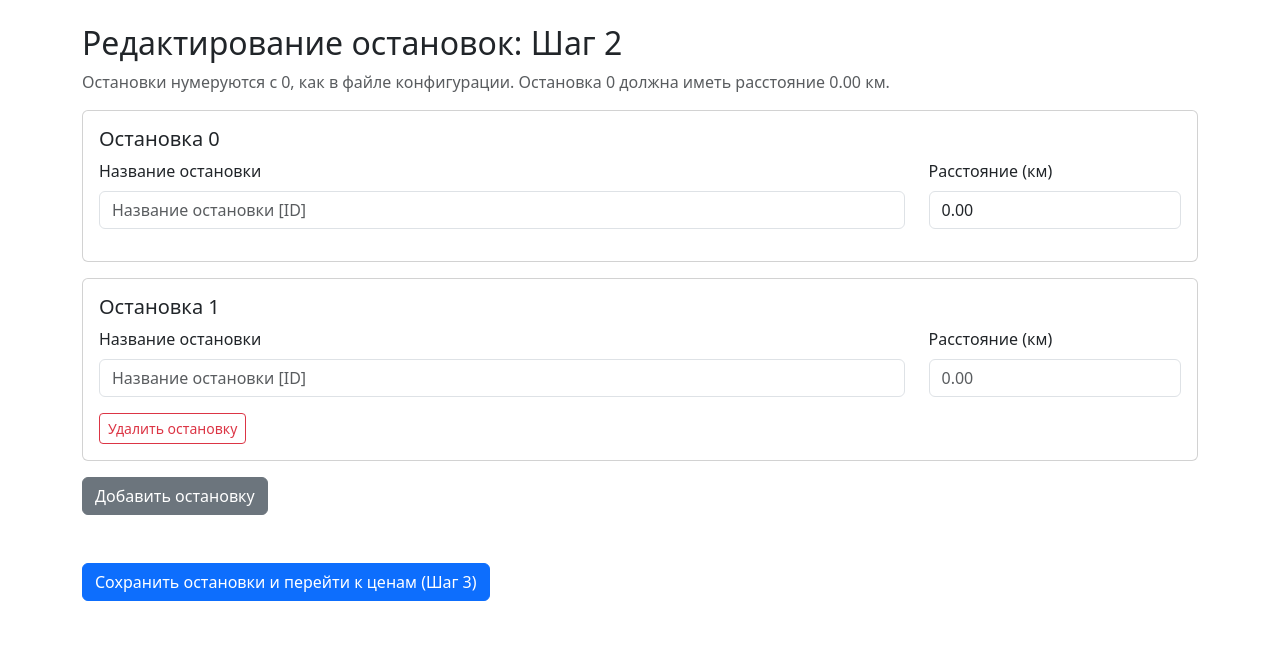
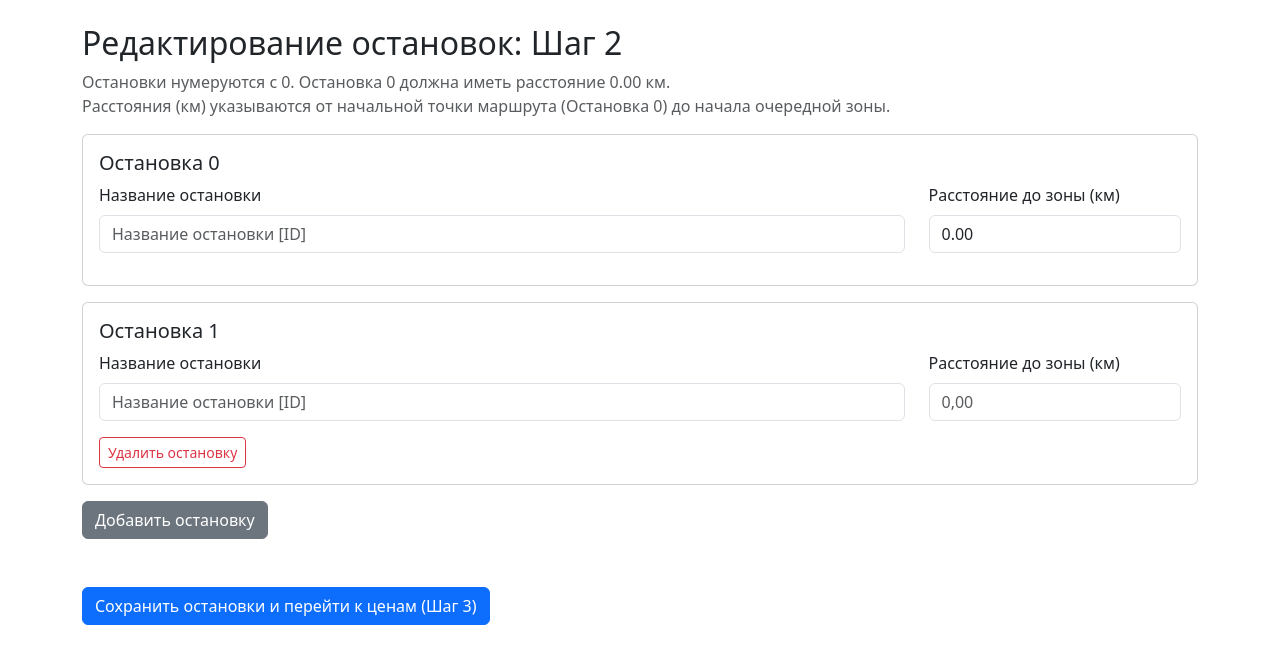
Before and after one commit to Quros7/TransportRoutesApp, a Flask app: page /route/edit/1/stops in a window 1280 px wide. Shown: the part 56-720 px from the top of the page. Run offline with Flask 3, Linux system fonts and the light colour scheme; a user stored in the database is signed in; tables that the repository leaves empty hold one stand-in row (values such as "Sample post"); some libraries are stand-ins or nearby versions.

Commit message:
Refactor texts

```diff
--- a/app/forms.py
+++ b/app/forms.py
@@ -35,29 +35,6 @@ class RegistrationForm(FlaskForm):
             raise ValidationError('Этот email адрес уже занят.')
 
 
-# # --- Подформа для ввода одного тарифа ---
-# class TariffForm(FlaskForm):
-#     tariff_name = StringField('Название тарифа', validators=[DataRequired(), Length(max=50)])
-
-#     # НОВЫЕ ПОЛЯ для кодов оплаты в файле конфигурации:
-
-#     # Поле 1: Соответствует колонке 2 строки тарифа (напр., '02' или 'P')
-#     # Используем Regexp, чтобы ограничить ввод только цифрами или 'P'
-#     payment_code_1 = StringField('Код оплаты 1 (напр., 02, P)', validators=[
-#         DataRequired(),
-#         Length(min=1, max=3),
-#         Regexp(r'^[0-9A-Z]+$', message='Допускаются только цифры или латинские буквы (P)')
-#     ])
-
-#     # Поле 2: Соответствует колонке 3 строки тарифа (напр., '98' или '89')
-#     # Это ID типа льготы/багажа/наличной оплаты.
-#     payment_code_2 = StringField('Код оплаты 2 (ID льготы/багажа)', validators=[
-#         DataRequired(),
-#         Length(max=3),
-#         Regexp(r'^[0-9]+$', message='Допускаются только цифры.')
-#     ])
-
-
 # --- Подформа для ввода одной Тарифной Таблицы (Строка Tabs) ---
 class TariffTableEntryForm(FlaskForm):
     # 1. Название тарифа (для Шага 3 и отображения)
@@ -91,7 +68,7 @@ class StopForm(FlaskForm):
 
     # Расстояние (Может быть 0.00, но должно быть обязательно заполнено)
     km_distance = DecimalField(
-        'Расстояние (км)',
+        'Расстояние до зоны (км)',
         places=2,
         # Используем InputRequired, чтобы разрешить значение 0
         validators=[InputRequired(), NumberRange(min=0, message="Расстояние не может быть отрицательным.")]
@@ -124,40 +101,9 @@ class StopForm(FlaskForm):
             )
 
 
-# # 1. Форма для Общей информации и Тарифов (Обновлена)
-# class RouteInfoForm(FlaskForm):
-#     route_name = StringField('Название маршрута', validators=[DataRequired(), Length(max=128)])
-
-#     # НОВЫЕ ПОЛЯ для заголовочной строки файла конфигурации:
-#     # 66;7012;0001;250416;2
-
-#     carrier_id = StringField('ID Перевозчика (напр., 7012)', validators=[DataRequired(), Length(min=1, max=10), Regexp(r'^\d+$', message='ID должен содержать только цифры.')])
-#     unit_id = StringField('ID Подразделения (напр., 0001)', validators=[DataRequired(), Length(min=1, max=10), Regexp(r'^\d+$', message='ID должен содержать только цифры.')])
-#     route_number = StringField('Номер маршрута (напр., 854)', validators=[DataRequired(), Length(min=1, max=10), Regexp(r'^\d+$', message='Номер должен содержать только цифры.')])
-#     region_code = StringField('Код региона (напр., 66)', validators=[DataRequired(), Length(min=1, max=5), Regexp(r'^\d+$', message='Код должен содержать только цифры.')])
-
-#     # Поле для точности после запятой (обычно 2)
-#     decimal_places = SelectField('Кол-во знаков после запятой (для цен)', choices=[('0', '0'), ('1', '1'), ('2', '2')], validators=[DataRequired()])
-
-#     transport_type = SelectField('Тип транспорта', choices=[
-#         ('0x01', 'Метрополитен (01)'),
-#         ('0x02', 'Автобус (городской) (02)'), # Используется 02 в файле
-#         ('0x20', 'Автобус (пригородный) (20)'),
-#         ('0x40', 'Автобус (междугородний) (40)'),
-#         ('0x04', 'Троллейбус (04)'),
-#         ('0x08', 'Трамвай (08)'),
-#         ('0x10', 'Маршрутное такси (10)'),
-#         ('0x80', 'Поезд (пригородный) (80)'),
-#     ], validators=[DataRequired()])
-
-#     tariffs = FieldList(FormField(TariffForm), min_entries=1, label='Список тарифов')
-
-#     next_step = SubmitField('Сохранить и перейти к списку остановок')
-
-
 # 1. Форма для Общей информации (Шаг 1)
 class RouteInfoForm(FlaskForm):
-    route_name = StringField('Название маршрута', validators=[DataRequired(), Length(max=128)])
+    route_name = StringField('Название маршрута', validators=[DataRequired(), Length(max=30)])
 
     carrier_id = StringField('ID Перевозчика (напр., 7012)', validators=[DataRequired(), Length(min=1, max=10), Regexp(r'^\d+$', message='ID должен содержать только цифры.')])
     unit_id = StringField('ID Подразделения (напр., 0001)', validators=[DataRequired(), Length(min=1, max=10), Regexp(r'^\d+$', message='ID должен содержать только цифры.')])
--- a/app/templates/route_stops_form.html
+++ b/app/templates/route_stops_form.html
@@ -6,7 +6,8 @@
     <form method="POST">
         {{ form.hidden_tag() }}
         <p class="text-muted">
-            Остановки нумеруются с 0, как в файле конфигурации. Остановка 0 должна иметь расстояние 0.00 км.
+            Остановки нумеруются с 0. Остановка 0 должна иметь расстояние 0.00 км.
+            <br>Расстояния (км) указываются от начальной точки маршрута (Остановка 0) до начала очередной зоны.
         </p>
 
         <div id="stops-container">
@@ -28,15 +29,15 @@
                                 {# ИСПРАВЛЕНИЕ 2: Запрет редактирования расстояния для Остановки 0 #}
                                 {% set base_attrs = {
                                     'class': 'form-control distance-input',
-                                    'placeholder': '0.00',
+                                    'placeholder': '0,00',
                                     'data-index': loop.index0
                                 } %}
 
                                 {% if loop.index0 == 0 %}
                                     {# Создаем полный словарь, включая readonly #}
                                     {% set final_attrs = base_attrs %}
-                                    {# Для старых версий Jinja, где нет combine, нам нужно "объединять" атрибуты вручную.
-                                    Используем метод, который всегда работает: переопределяем словарь. #}
+                                    {# Для старых версий Jinja, где нет combine, нам нужно "объединять" атрибуты вручную. #}
+                                    {# Используем метод, который всегда работает: переопределяем словарь. #}
                                     {% set final_attrs = dict(final_attrs, readonly=True) %}
                                 {% else %}
                                     {% set final_attrs = base_attrs %}
@@ -83,7 +84,7 @@
                         <input type="text" name="stops-NEW_INDEX-stop_name" class="form-control" placeholder="Название остановки [ID]" required>
                     </div>
                     <div class="col-md-3 mb-3">
-                        <label class="form-label">Расстояние (км от начальной точки)</label>
+                        <label class="form-label">Расстояние до зоны (км)</label>
                         {# ✅ Добавляем класс distance-input и data-index #}
                         <input type="text"
                             name="stops-NEW_INDEX-km_distance"
```
